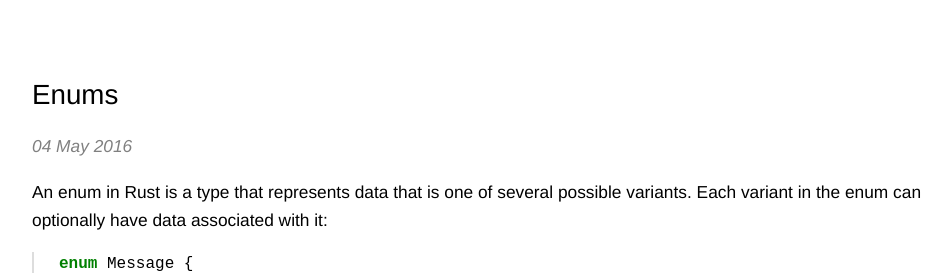
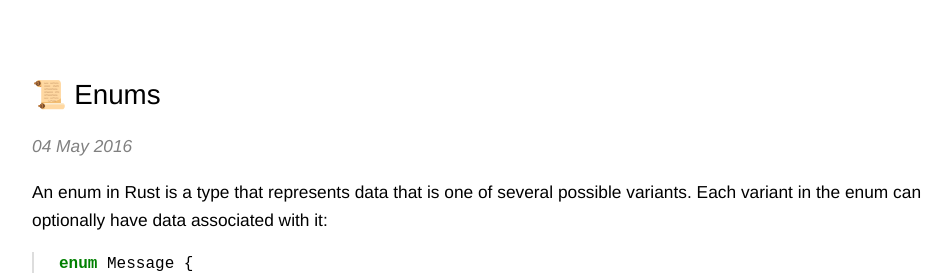
Before and after one commit to adelarsq/daily-rust.github.io, a Jekyll site: the page built from _posts/2016-05-04-enums.md, in a window 1280 px wide. Shown: the top 273 px of the page, without its empty margins (158-1109 px from the left). Built offline with Jekyll 4.4.1, drawn with Linux system fonts in a browser that asks for light colours.

```diff
--- a/_posts/2016-05-04-enums.md
+++ b/_posts/2016-05-04-enums.md
@@ -1,6 +1,6 @@
 ---
 layout: post
-title: "Enums"
+title: "📜 Enums"
 index_title: "Enums"
 tags: [rustposts, rust]
 ---
```
